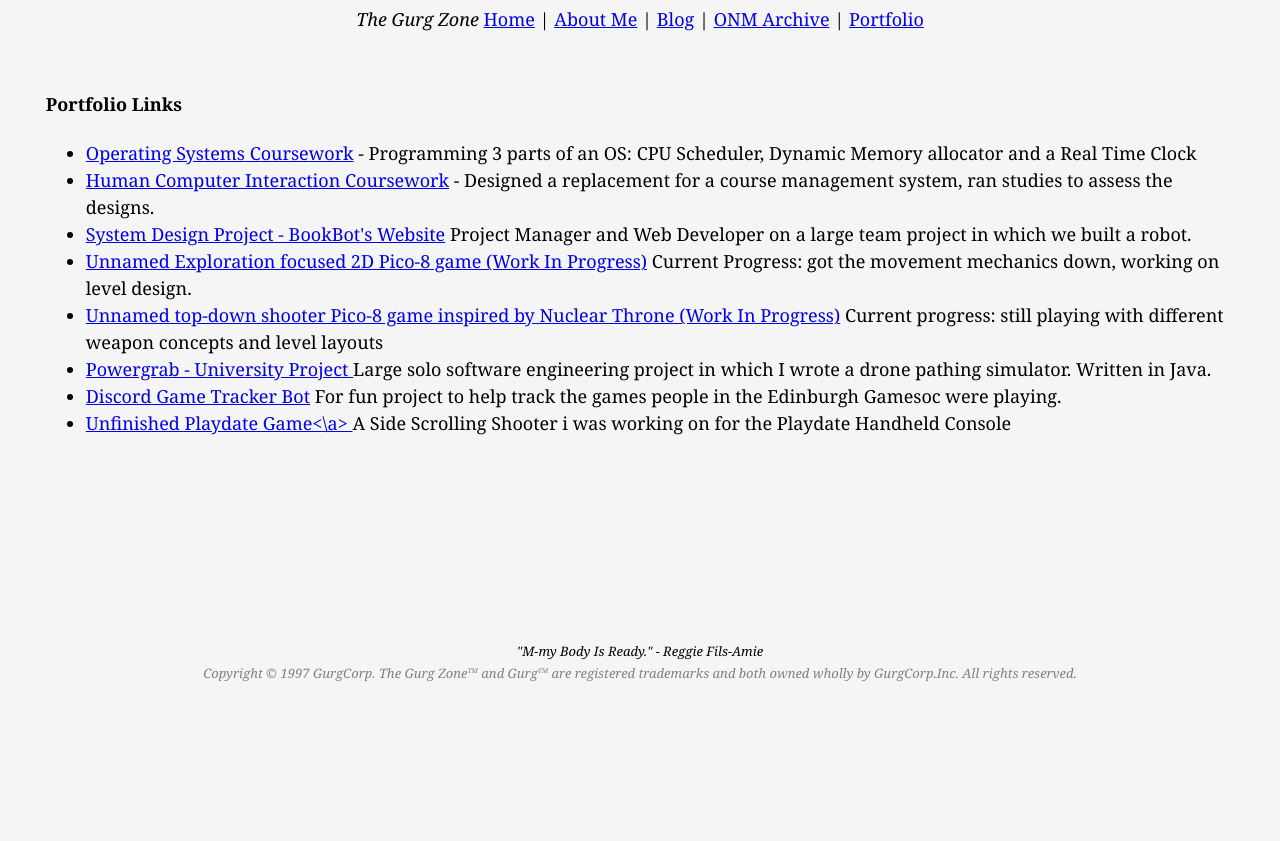
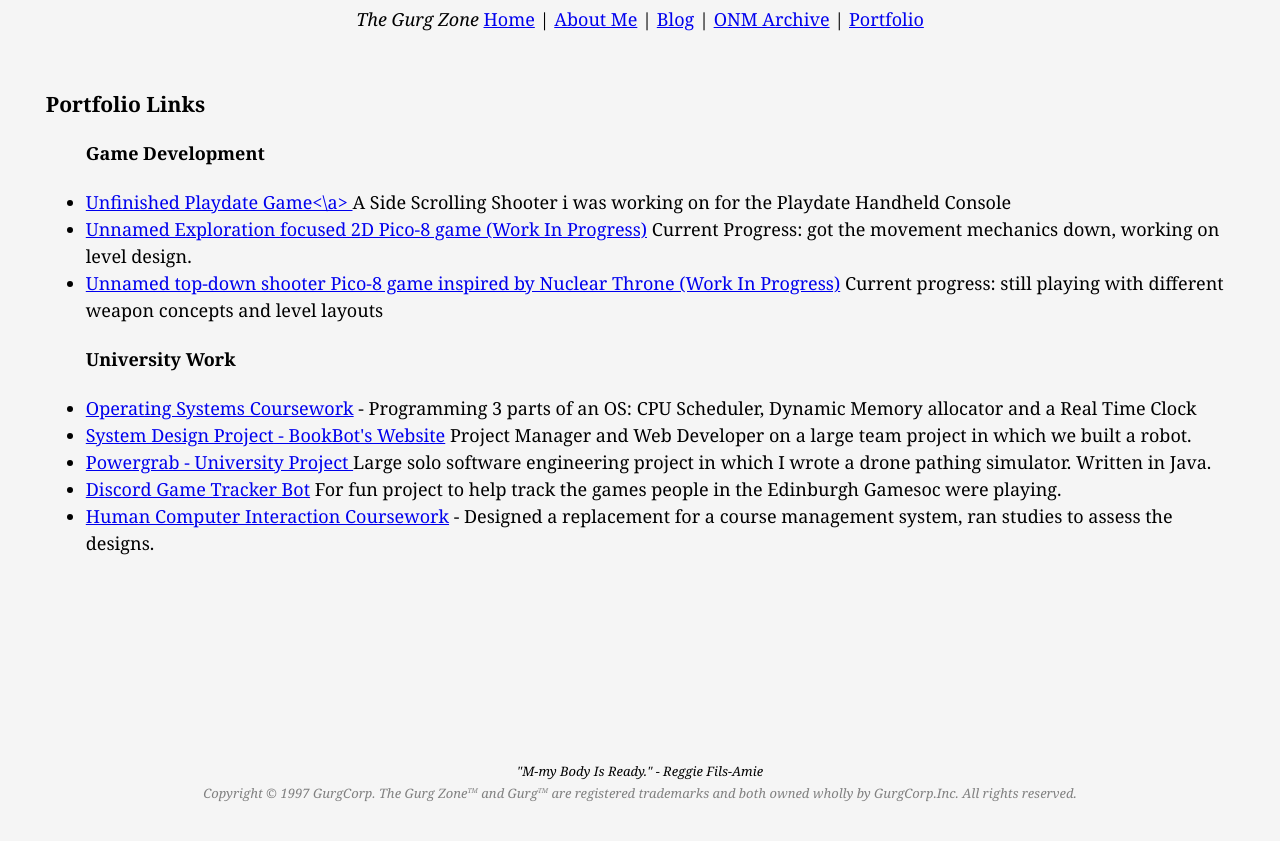
Before and after one commit to GreigHuth/greighuth.github.io, a Jekyll site: the page built from portfolio.html, in a window 1280 px wide. Shown: the top 841 px of the page. Built offline with Jekyll 4.4.1, drawn with Linux system fonts in a browser that asks for light colours; some of the changed lines change nothing that is shown.

Commit message:
Update portfolio.html

```diff
--- a/portfolio.html
+++ b/portfolio.html
@@ -6,22 +6,13 @@ layout: default
 
 <div class="">
 
-    <h4> Portfolio Links</h4>
+    <h3> Portfolio Links</h3>
     <ul>
 
+      <h4> Game Development </h4>
       <li>
-        <a href="https://github.com/GreigHuth/os-coursework"> Operating Systems Coursework</a>
-        <a>- Programming 3 parts of an OS: CPU Scheduler, Dynamic Memory allocator and a Real Time Clock</a>
-      </li>
-
-      <li>
-          <a href="https://github.com/GreigHuth/Human-Computer-Interaction-Coursework"> Human Computer Interaction Coursework</a>
-          <a>- Designed a replacement for a course management system, ran studies to assess the designs.</a>
-        </li>
-
-      <li>
-        <a href ="https://sdpgroup16.wixsite.com/bookbot">System Design Project - BookBot's Website</a>
-        <a> Project Manager and Web Developer on a large team project in which we built a robot. </a>
+        <a href="https://github.com/GreigHuth/Unfinished-Playdate-Game-Excerpts"> Unfinished Playdate Game<\a>
+        <a> A Side Scrolling Shooter i was working on for the Playdate Handheld Console</a>
       </li>
 
       <li>
@@ -30,8 +21,20 @@ layout: default
       </li>
 
       <li>
-        <a href ="https://github.com/GreigHuth/nugam">Unnamed top-down shooter Pico-8 game inspired by Nuclear Throne  (Work In Progress)</a>
+        <a href ="https://github.com/GreigHuth/nuclone">Unnamed top-down shooter Pico-8 game inspired by Nuclear Throne  (Work In Progress)</a>
         <a> Current progress: still playing with different weapon concepts and level layouts</a>
+      </li>
+
+<h4>University Work</h4>
+
+      <li>
+        <a href="https://github.com/GreigHuth/os-coursework"> Operating Systems Coursework</a>
+        <a>- Programming 3 parts of an OS: CPU Scheduler, Dynamic Memory allocator and a Real Time Clock</a>
+      </li>
+
+      <li>
+        <a href ="https://sdpgroup16.wixsite.com/bookbot">System Design Project - BookBot's Website</a>
+        <a> Project Manager and Web Developer on a large team project in which we built a robot. </a>
       </li>
 
       <li>
@@ -43,9 +46,12 @@ layout: default
         <a href="https://github.com/GreigHuth/DiscordGameTracker">Discord Game Tracker Bot</a>
         <a> For fun project to help track the games people in the Edinburgh Gamesoc were playing.</a>
       </li>
-      <li>
-        <a href="https://github.com/GreigHuth/Unfinished-Playdate-Game-Excerpts"> Unfinished Playdate Game<\a>
-        <a> A Side Scrolling Shooter i was working on for the Playdate Handheld Console</a>
+
+
+
+          <li>
+          <a href="https://github.com/GreigHuth/Human-Computer-Interaction-Coursework"> Human Computer Interaction Coursework</a>
+          <a>- Designed a replacement for a course management system, ran studies to assess the designs.</a>
       </li>
 
     </ul>
```
